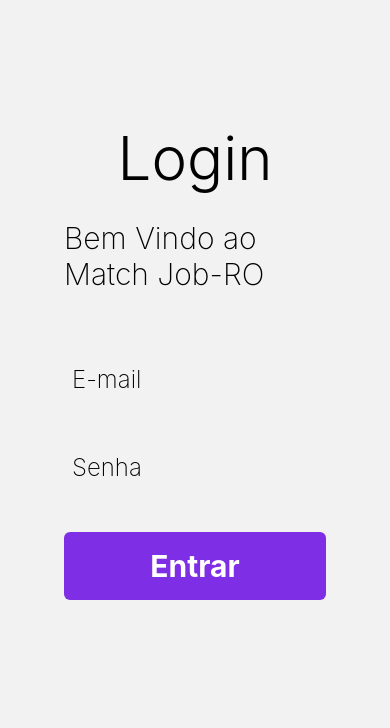
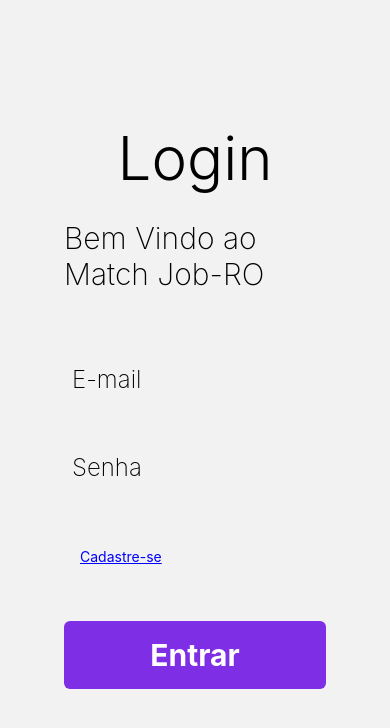
Before and after one commit to Match-Job-RO/match-job-mobile, a React Native app: screen /Login in a window 390 px wide. Shown: the top 728 px of the page. Built offline with nearby package versions, Linux system fonts and the light colour scheme.

Commit message:
fix: sovle a bug from login form

```diff
--- a/src/screens/Login.js
+++ b/src/screens/Login.js
@@ -15,6 +15,7 @@ export default function Login() {
       password,
     };
     const data = await login(userData);
+    console.log(data);
     navgation.navigate("Home", { data });
   }
 
@@ -51,6 +52,8 @@ export default function Login() {
             placeholder="E-mail"
             className="p-2 text-2xl font-extralight"
             textContentType="emailAddress"
+            onChangeText={setEmail}
+            value={email}
           />
         </View>
         <View>
@@ -59,9 +62,19 @@ export default function Login() {
             placeholder="Senha"
             className="p-2 text-2xl font-extralight"
             textContentType="password"
+            secureTextEntry={true}
+            onChangeText={setPassword}
+            value={password}
             />
             {/* Icone de olho */}
         </View>
+        <View className="p-4">
+          <TouchableOpacity onPress={() => navgation.navigate("Signup")}>
+            <Text style={{ color: "blue", textDecorationLine: "underline" }}>
+              Cadastre-se
+            </Text>
+          </TouchableOpacity>
+      </View>
         <View>
           <TouchableOpacity
             className="flex items-center justify-center bg-purple rounded-md p-4"
```
